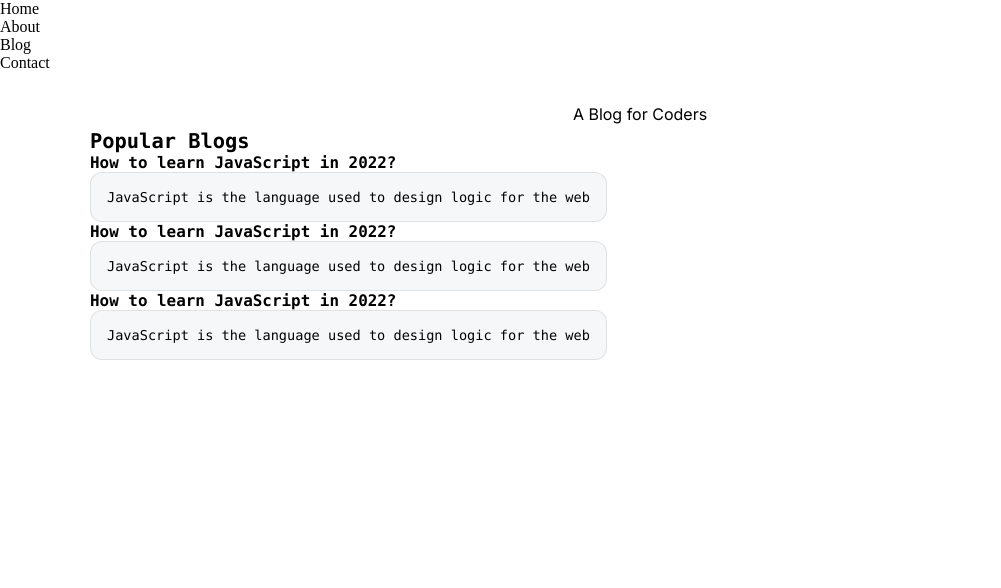
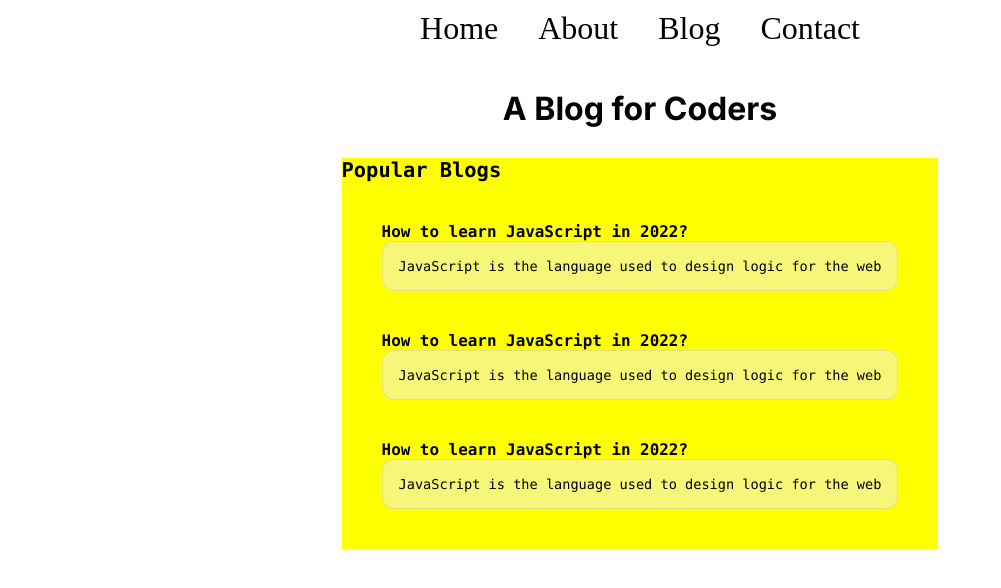
Before and after one commit to TheHimanshuDixit/Lets-Do-Blog, a Next.js app: page / in a window 1280 px wide. Shown: the top 588 px of the page, without its empty margins (0-1001 px from the left). Built offline with nearby package versions, Linux system fonts and the light colour scheme.

Commit message:
styles added

```diff
--- a/pages/index.js
+++ b/pages/index.js
@@ -2,6 +2,8 @@ import Head from 'next/head'
 import Image from 'next/image'
 import { Inter } from 'next/font/google'
 import styles from '@/styles/Home.module.css'
+import styles1 from '@/styles/Home1.module.css'
+import styles2 from '@/styles/Home2.module.css'
 import Script from 'next/script'
 import Link from 'next/link'
 
@@ -19,7 +21,7 @@ export default function Home() {
       </Head>
       <Script src='/sc.js' strategy='lazyOnload' />
       <nav>
-        <ul className={`${styles.mainnav}`}>
+        <ul className={styles.mainnav}>
           <Link href={'/'}><li>Home</li></Link>
           <Link href={'/about'}><li>About</li></Link>
           <Link href={'/blog'}><li>Blog</li></Link>
@@ -27,21 +29,22 @@ export default function Home() {
         </ul>
       </nav>
       <main className={`${styles.main} ${inter.className}`}>
-        <p>
+        <h1>
           A Blog for Coders
-        </p>
+        </h1>
         <div className={styles.description}>
-          <div className="blogs">
+          {/* <div className={styles.blogs}> */}
+          <div className={`${styles1.blogs} ${styles2.blogs}`}>
             <h2>Popular Blogs</h2>
-            <div className="blogItem">
+            <div className={styles.blogItem}>
               <h3>How to learn JavaScript in 2022?</h3>
               <p>JavaScript is the language used to design logic for the web</p>
             </div>
-            <div className="blogItem">
+            <div className={styles.blogItem}>
               <h3>How to learn JavaScript in 2022?</h3>
               <p>JavaScript is the language used to design logic for the web</p>
             </div>
-            <div className="blogItem">
+            <div className={styles.blogItem}>
               <h3>How to learn JavaScript in 2022?</h3>
               <p>JavaScript is the language used to design logic for the web</p>
             </div>
--- a/styles/Home.module.css
+++ b/styles/Home.module.css
@@ -1,10 +1,10 @@
 .main {
   display: flex;
   flex-direction: column;
-  justify-content: space-between;
+  justify-content: center;
   align-items: center;
   padding: 2rem;
-  min-height: 40vh;
+  /* min-height: 40vh; */
 }
 
 .description {
@@ -16,6 +16,26 @@
   width: 100%;
   z-index: 2;
   font-family: var(--font-mono);
+  margin-top: 30px;
+}
+
+.blogs h2 {
+  text-align: center;
+}
+
+.blogItem {
+  margin: 40px ;
+}
+
+.mainnav {
+  display: flex;
+  justify-content: center;
+  list-style: none;
+}
+
+.mainnav li {
+  margin: 10px 20px;
+  font-size: 2rem;
 }
 
 .description a {
@@ -107,6 +127,7 @@
 .logo {
   position: relative;
 }
+
 /* Enable hover only on non-touch devices */
 @media (hover: hover) and (pointer: fine) {
   .card:hover {
@@ -178,11 +199,9 @@
     border-radius: 0;
     border: none;
     border-bottom: 1px solid rgba(var(--callout-border-rgb), 0.25);
-    background: linear-gradient(
-      to bottom,
-      rgba(var(--background-start-rgb), 1),
-      rgba(var(--callout-rgb), 0.5)
-    );
+    background: linear-gradient(to bottom,
+        rgba(var(--background-start-rgb), 1),
+        rgba(var(--callout-rgb), 0.5));
     background-clip: padding-box;
     backdrop-filter: blur(24px);
   }
@@ -193,11 +212,9 @@
     inset: auto 0 0;
     padding: 2rem;
     height: 200px;
-    background: linear-gradient(
-      to bottom,
-      transparent 0%,
-      rgb(var(--background-end-rgb)) 40%
-    );
+    background: linear-gradient(to bottom,
+        transparent 0%,
+        rgb(var(--background-end-rgb)) 40%);
     z-index: 1;
   }
 }
@@ -223,6 +240,7 @@
   from {
     transform: rotate(360deg);
   }
+
   to {
     transform: rotate(0deg);
   }
--- /dev/null
+++ b/styles/Home1.module.css
@@ -0,0 +1,3 @@
+.blogs {
+    background-color: red;
+}
--- /dev/null
+++ b/styles/Home2.module.css
@@ -0,0 +1,3 @@
+.blogs {
+    background-color: yellow;
+}
```
